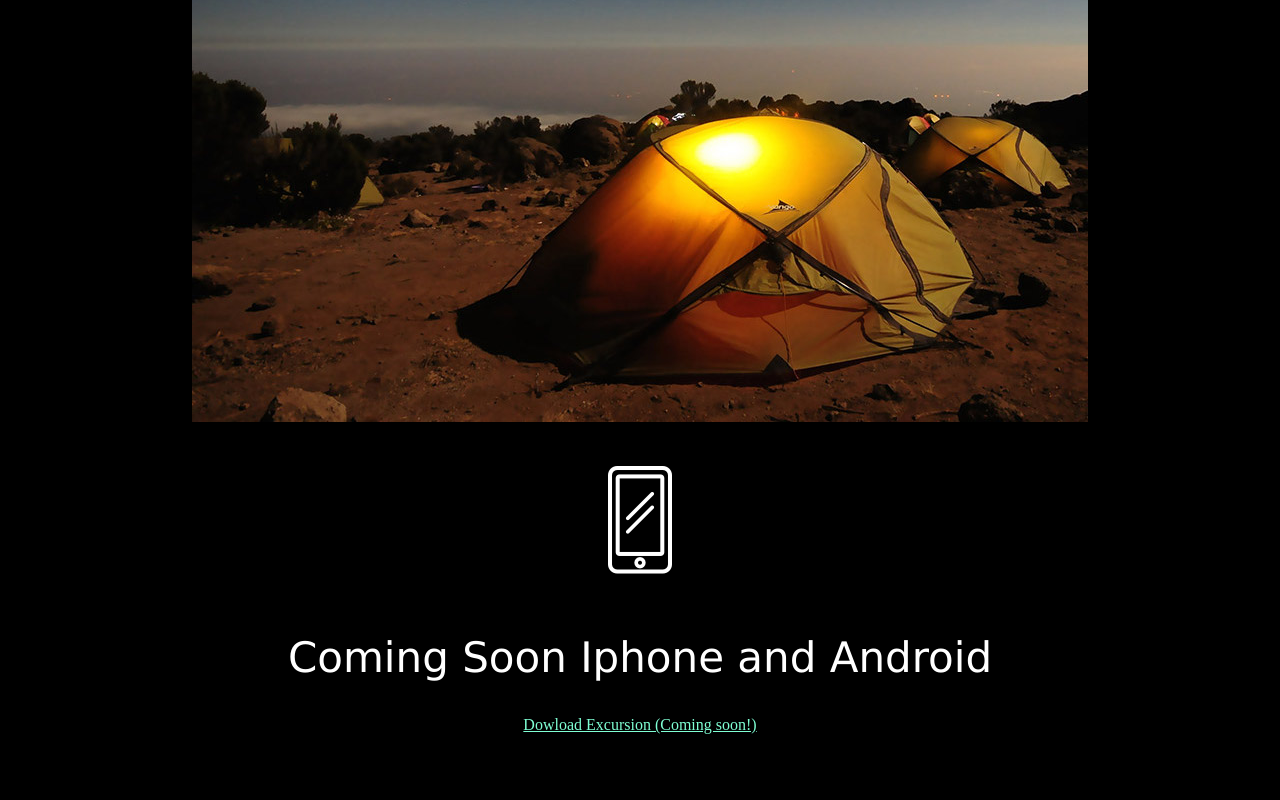
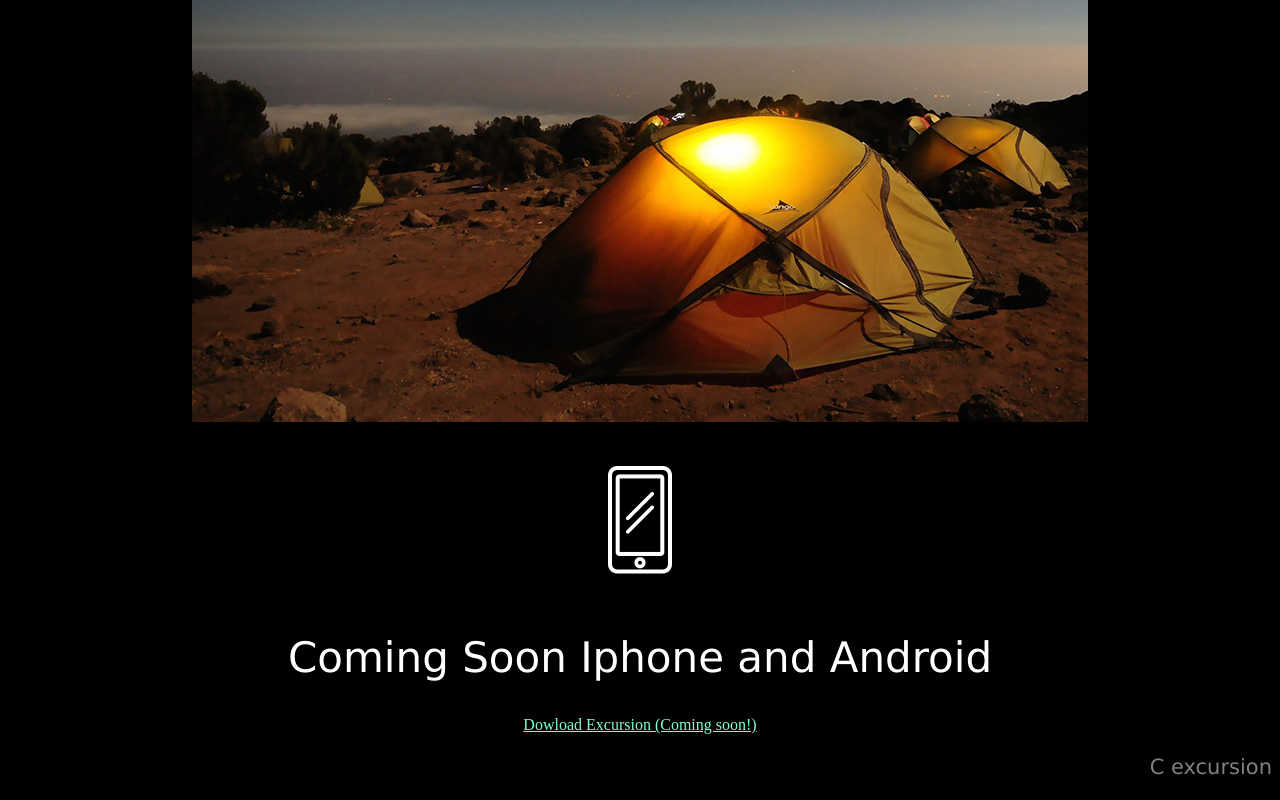
Before and after one commit to pierreGleize/excursions, a plain HTML site: page index.html in a window 1280 px wide. Shown: the part 626-1426 px from the top of the page. Before the commit the page ends 1368 px from the top, so only its background shows below. Drawn offline with Linux system fonts and the light colour scheme.

Commit message:
Add footer

```diff
--- a/index.html
+++ b/index.html
@@ -25,5 +25,9 @@
     <h2>Coming Soon Iphone and Android</h2>
     <a href="https://content.codecademy.com/programs/freelance-one/excursion/index.html?_gl=1*1abzl4q*_gcl_au*NjQ0MzE4NDM3LjE3Mjc4ODA4MjM.*_ga*MjcxNjQ4ODI2Ny4xNzI3ODgwODIz*_ga_3LRZM6TM9L*MTcyODI4NTIyNS43Ny4xLjE3MjgyODc0ODQuMC4wLjA.#">Dowload Excursion (Coming soon!)</a>
 
+    <footer>
+        <p style="text-align: right;">C excursion</p>
+    </footer>
+
 </body>
 </html>
```
